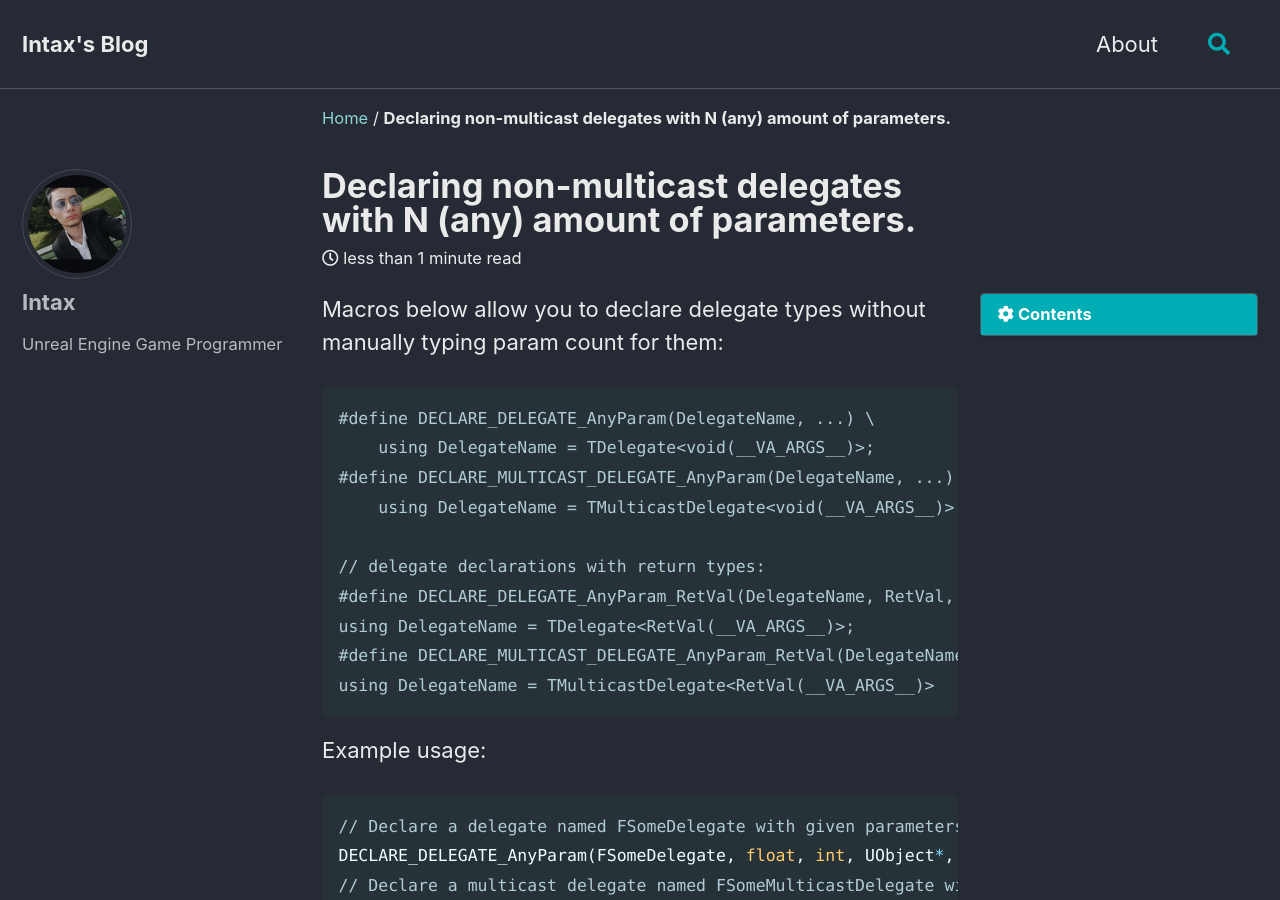
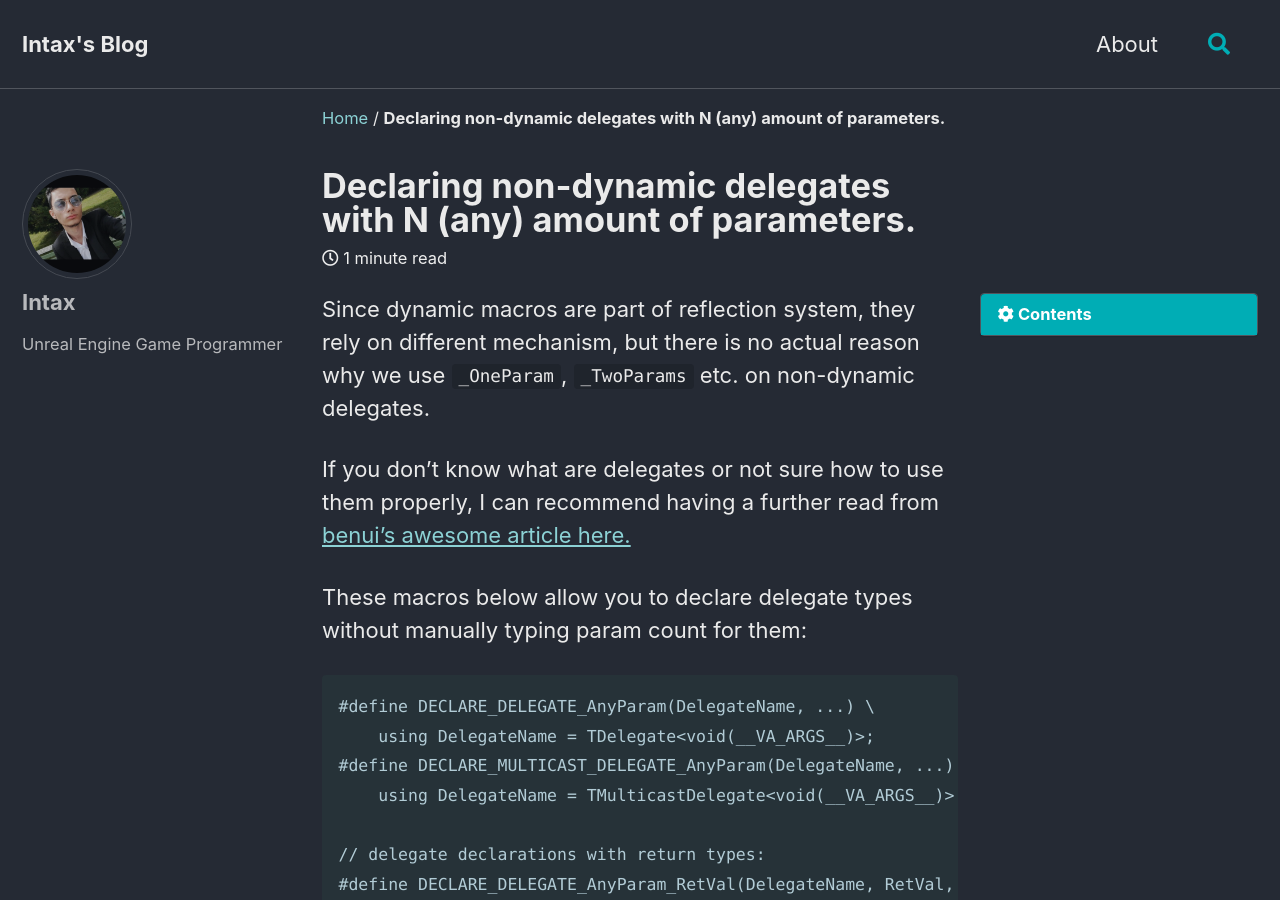
Before and after one commit to intaxwashere/intaxwashere.github.io, a Jekyll site: the page built from _posts/2023-3-26-declare-delegate-any-param-trick.md, in a window 1280 px wide and 900 px high. Built offline with Jekyll 4.4.1, drawn with Linux system fonts in a browser that asks for light colours; cached includes are drawn as plain includes.

Commit message:
Update 2023-3-26-declare-delegate-any-param-trick.md

````diff
--- a/_posts/2023-3-26-declare-delegate-any-param-trick.md
+++ b/_posts/2023-3-26-declare-delegate-any-param-trick.md
@@ -1,6 +1,6 @@
 ---
 layout: single
-title: "Declaring non-multicast delegates with N (any) amount of parameters."
+title: "Declaring non-dynamic delegates with N (any) amount of parameters."
 excerpt: No more _OneParam or _TwoParams etc. bullshit
 header:
   teaser:
@@ -10,7 +10,11 @@ tags:
   - cpp
 ---
 
-Macros below allow you to declare delegate types without manually typing param count for them:
+Since dynamic macros are part of reflection system, they rely on different mechanism, but there is no actual reason why we use `_OneParam`, `_TwoParams` etc. on non-dynamic delegates.
+
+If you don't know what are delegates or not sure how to use them properly, I can recommend having a further read from [benui's awesome article here.](https://benui.ca/unreal/delegates-intro/)
+
+These macros below allow you to declare delegate types without manually typing param count for them:
 
 ```c
 #define DECLARE_DELEGATE_AnyParam(DelegateName, ...) \
````
